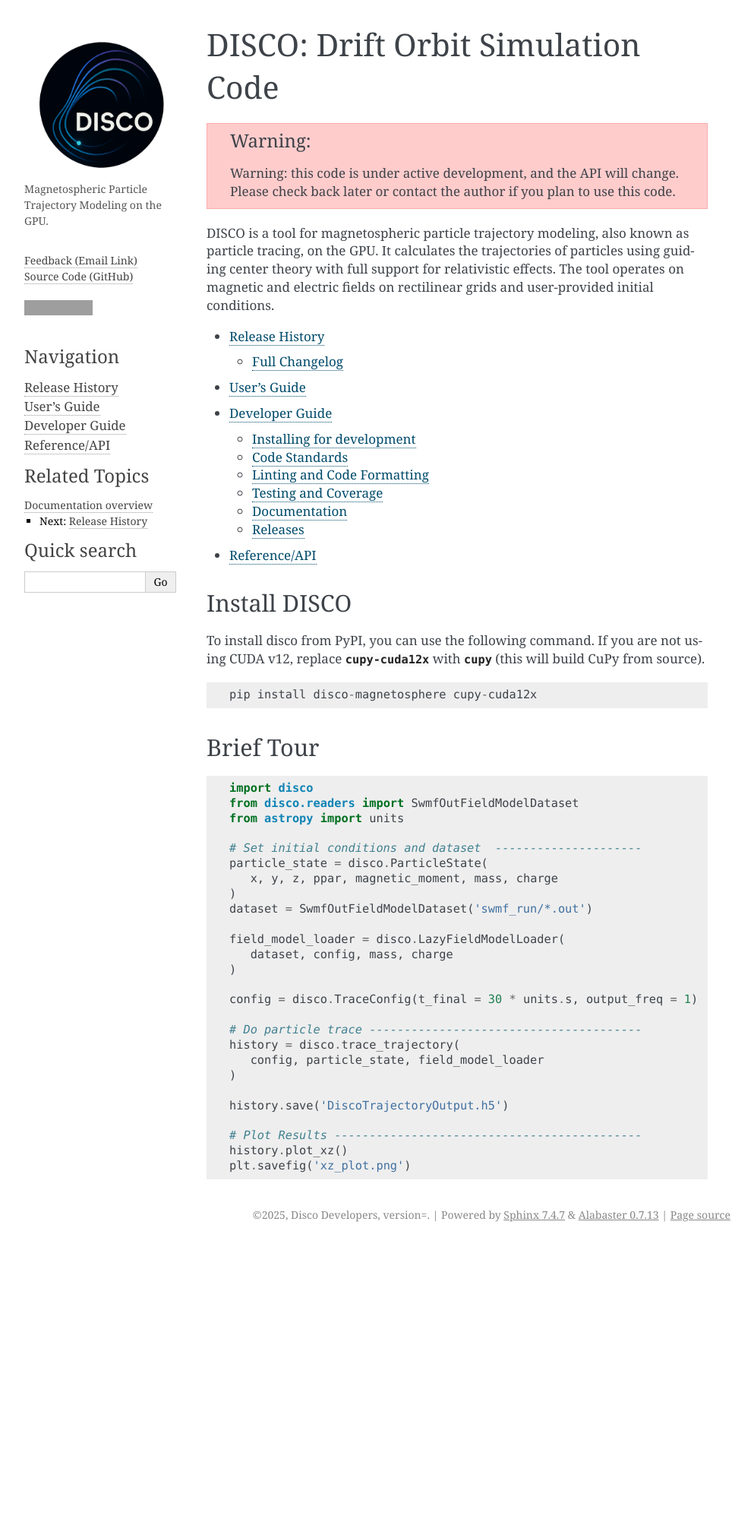
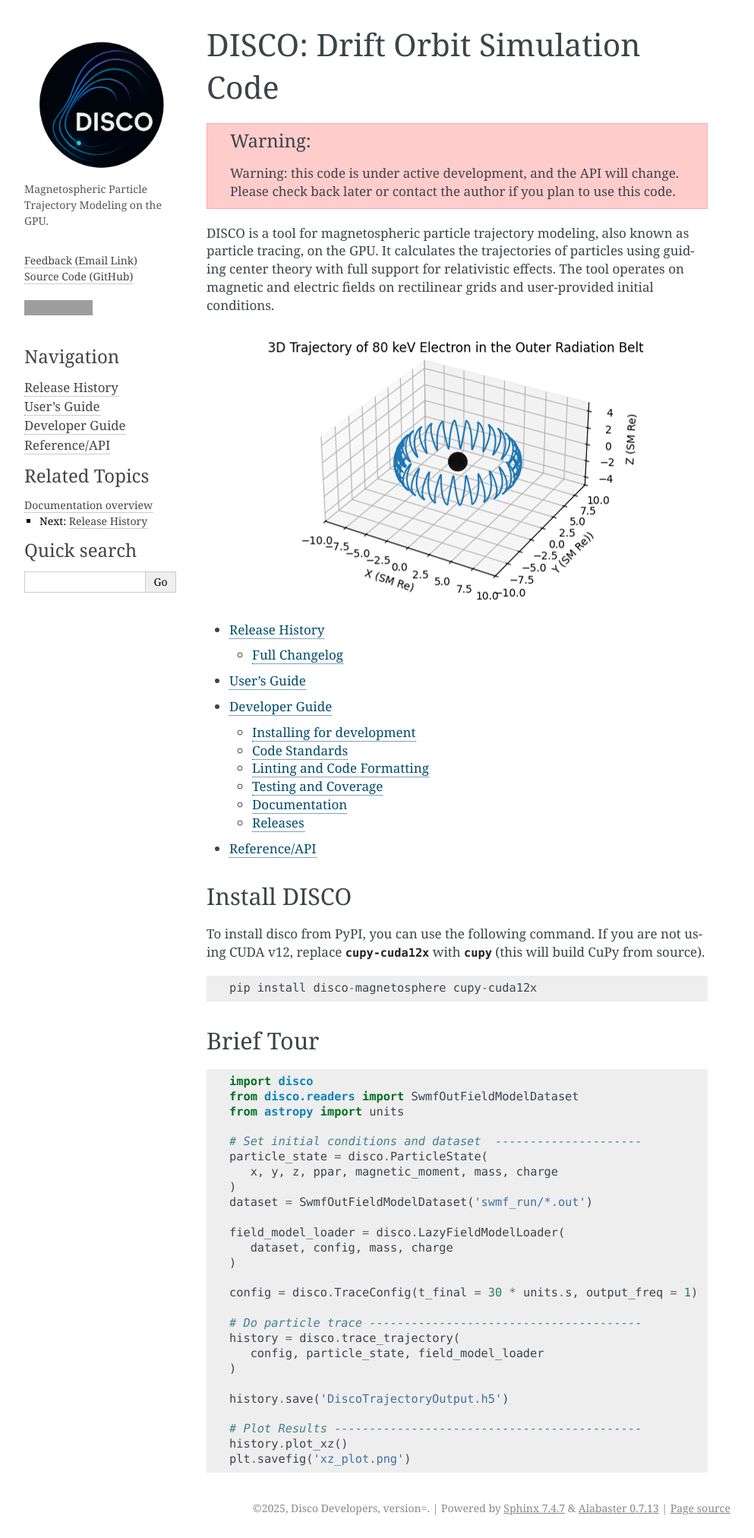
Before and after one commit to ddasilva/disco, a Sphinx documentation site: the page built from docs/index.rst, in a window 1280 px wide. Shown: the whole page at 76% size, without its empty margins (148-1141 px from the left). Built offline with Sphinx 7.4.7, drawn with Linux system fonts in a browser that asks for light colours; pages that are not in the unit, such as notebooks, are missing from menus; before the commit the page ends 1638 px from its top, so only the background shows below that; grey boxes are pictures that could not be loaded.

Commit message:
Add eye candy image on home page

```diff
--- a/docs/index.rst
+++ b/docs/index.rst
@@ -7,6 +7,9 @@
 
 
 DISCO is a tool for magnetospheric particle trajectory modeling, also known as particle tracing, on the GPU. It calculates the trajectories of particles using guiding center theory with full support for relativistic effects. The tool operates on magnetic and electric fields on rectilinear grids and user-provided initial conditions.
+
+.. image:: _static/disco-3d.png
+   :align: center
 
 .. toctree::
    :maxdepth: 2
```
Also changed, not shown: docs/_static/disco-3d.png (added).
